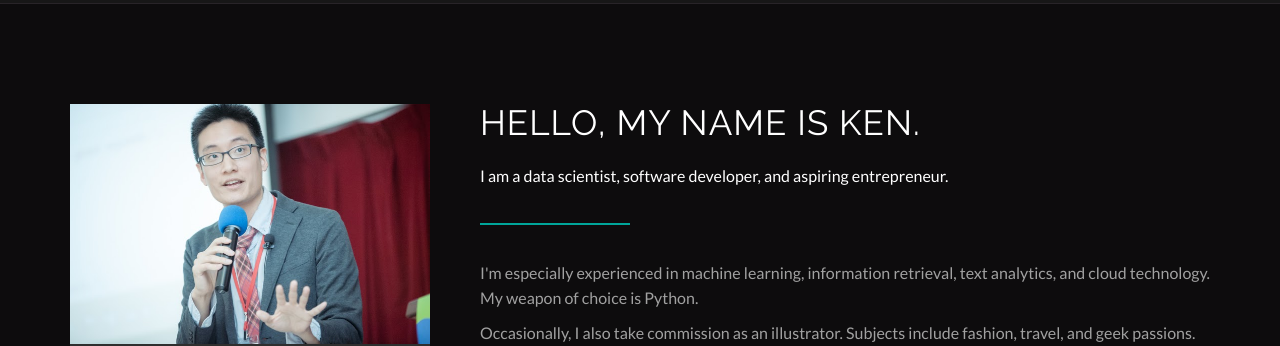
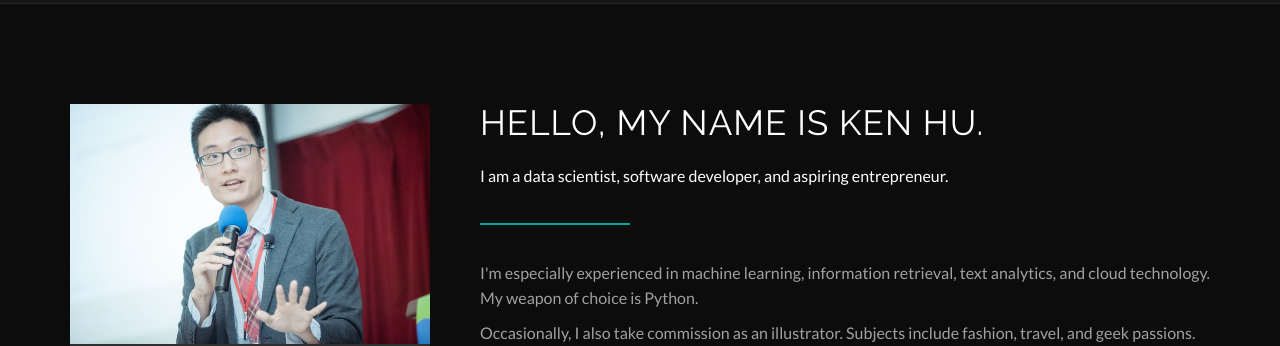
Before and after one commit to clearcareer/KenHu, a Jekyll site: the page built from index.html, in a window 1280 px wide and 900 px high, scrolled down 739 px. Shown: the part 158-504 px from the top of the window. Built offline with Jekyll 4.4.1, drawn with Linux system fonts in a browser that asks for light colours; some web fonts are replaced.

Commit message:
Updated '/index.html' via CloudCannon

```diff
--- a/index.html
+++ b/index.html
@@ -223,7 +223,7 @@
                         <div class="profile-text padding-left-yes">
                             <div class="row">
                                 <div class="col-md-12">
-                                    <h2 class="section-title editable">Hello, My Name is Ken.</h2>
+                                    <h2 class="section-title editable">Hello, My Name is Ken Hu.</h2>
 
                                     <p class="editable">I am a data scientist, software developer, and aspiring entrepreneur.</p>
 
```
